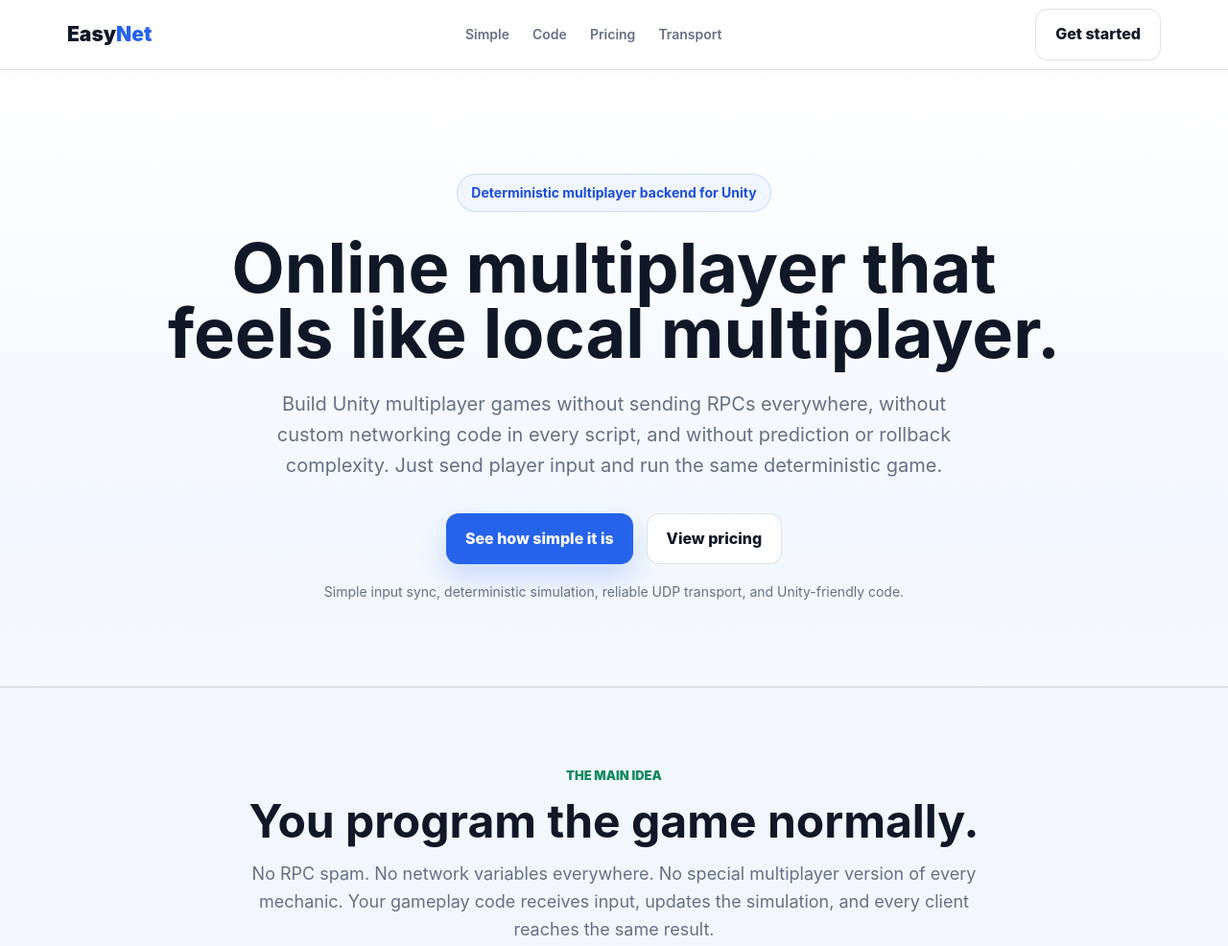
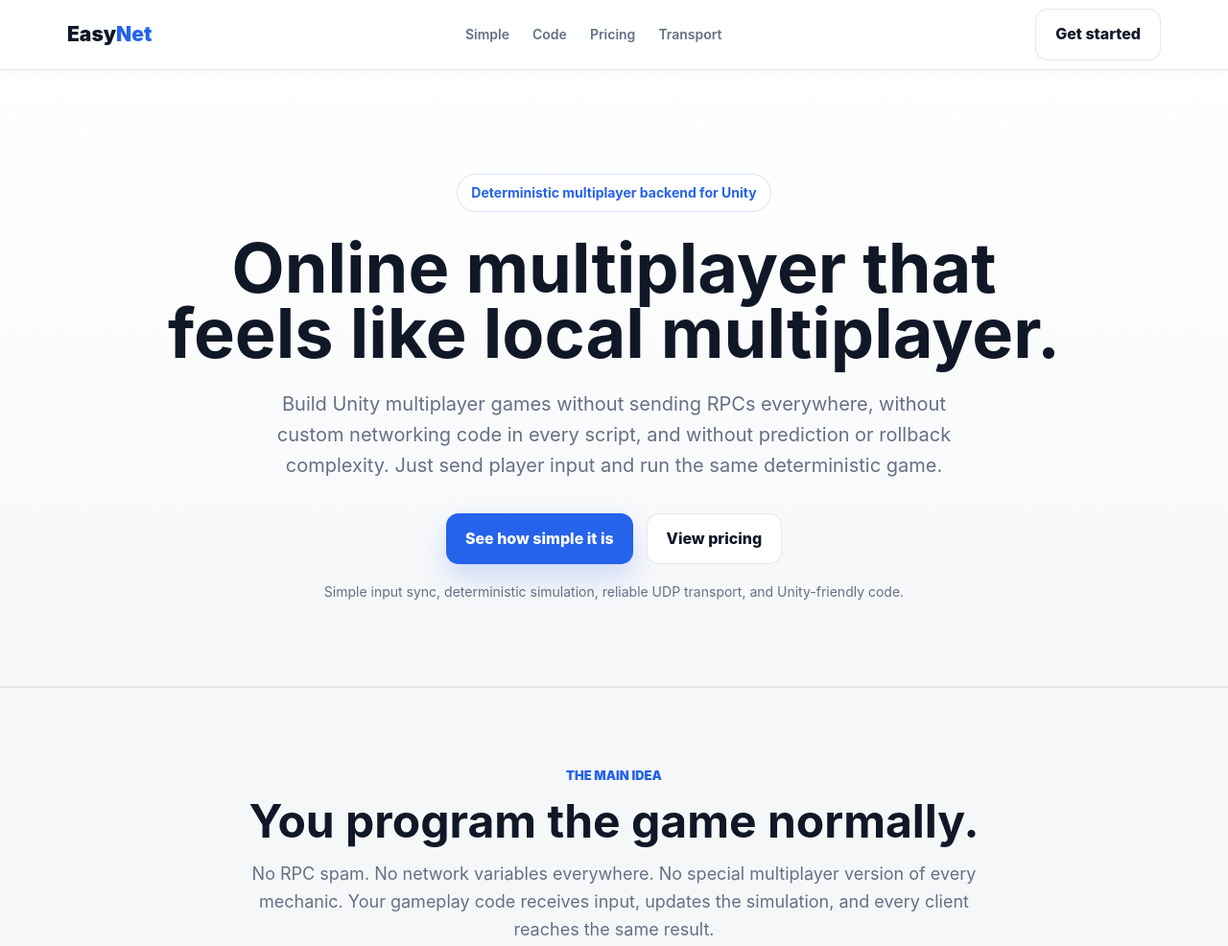
Before and after one commit to LuisDevYT/EasyNet, a plain HTML site: page index-light.html in a window 1280 px wide. Shown: the top 986 px of the page at 96% size. Drawn offline with Linux system fonts and the light colour scheme.

Commit message:
Neutralize light page backgrounds

```diff
--- a/index-light.html
+++ b/index-light.html
@@ -7,10 +7,10 @@
 
   <style>
     :root {
-      --bg: #f7f9fc;
-      --bg-2: #eef3f8;
+      --bg: #f6f7f9;
+      --bg-2: #eef1f5;
       --panel: #ffffff;
-      --panel-light: #f4f7fb;
+      --panel-light: #f3f5f8;
       --text: #101828;
       --muted: #667085;
       --soft: #344054;
@@ -22,8 +22,8 @@
       --red: #c2410c;
       --cyan: #087ea4;
 
-      --border: rgba(16,24,40,0.12);
-      --shadow: 0 24px 60px rgba(15,23,42,0.12);
+      --border: rgba(16,24,40,0.1);
+      --shadow: 0 22px 56px rgba(15,23,42,0.1);
     }
 
     * {
@@ -113,7 +113,7 @@
       position: relative;
       padding: 108px 0 86px;
       overflow: hidden;
-      background: linear-gradient(180deg, #ffffff 0%, #edf5ff 100%);
+      background: linear-gradient(180deg, #ffffff 0%, #f6f7f9 100%);
       border-bottom: 1px solid var(--border);
     }
 
@@ -138,9 +138,9 @@
       gap: 8px;
       padding: 8px 14px;
       border-radius: 999px;
-      border: 1px solid rgba(37,99,235,0.18);
-      background: #eff6ff;
-      color: #1d4ed8;
+      border: 1px solid rgba(37,99,235,0.16);
+      background: #ffffff;
+      color: var(--blue);
       font-size: 14px;
       font-weight: 700;
       margin-bottom: 24px;
@@ -183,19 +183,19 @@
     }
 
     .section-blue {
-      background: #f2f7ff;
+      background: #f6f7f9;
       border-top: 1px solid var(--border);
       border-bottom: 1px solid var(--border);
     }
 
     .section-purple {
-      background: #f7f3ff;
+      background: #ffffff;
       border-top: 1px solid var(--border);
       border-bottom: 1px solid var(--border);
     }
 
     .section-green {
-      background: #f1fbf6;
+      background: #f6f7f9;
       border-top: 1px solid var(--border);
       border-bottom: 1px solid var(--border);
     }
@@ -209,7 +209,7 @@
     .section-kicker {
       display: inline-block;
       margin-bottom: 12px;
-      color: var(--green);
+      color: var(--blue);
       font-size: 13px;
       font-weight: 900;
       text-transform: uppercase;
@@ -240,7 +240,7 @@
       border-radius: 8px;
       padding: 26px;
       background: #ffffff;
-      box-shadow: 0 12px 32px rgba(15,23,42,0.06);
+      box-shadow: 0 10px 28px rgba(15,23,42,0.05);
     }
 
     .card.blue {
@@ -398,7 +398,7 @@
 
     .price-card.featured {
       border-color: rgba(22,138,95,0.35);
-      background: #f8fffb;
+      background: #ffffff;
     }
 
     .price-card h3 {
```
